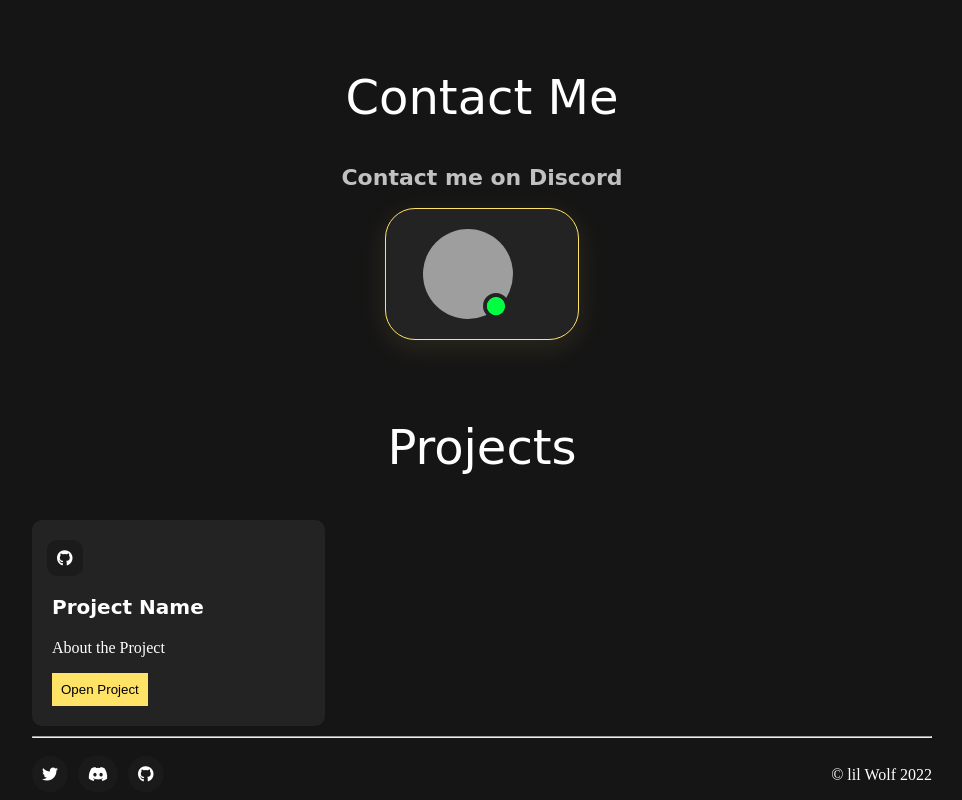
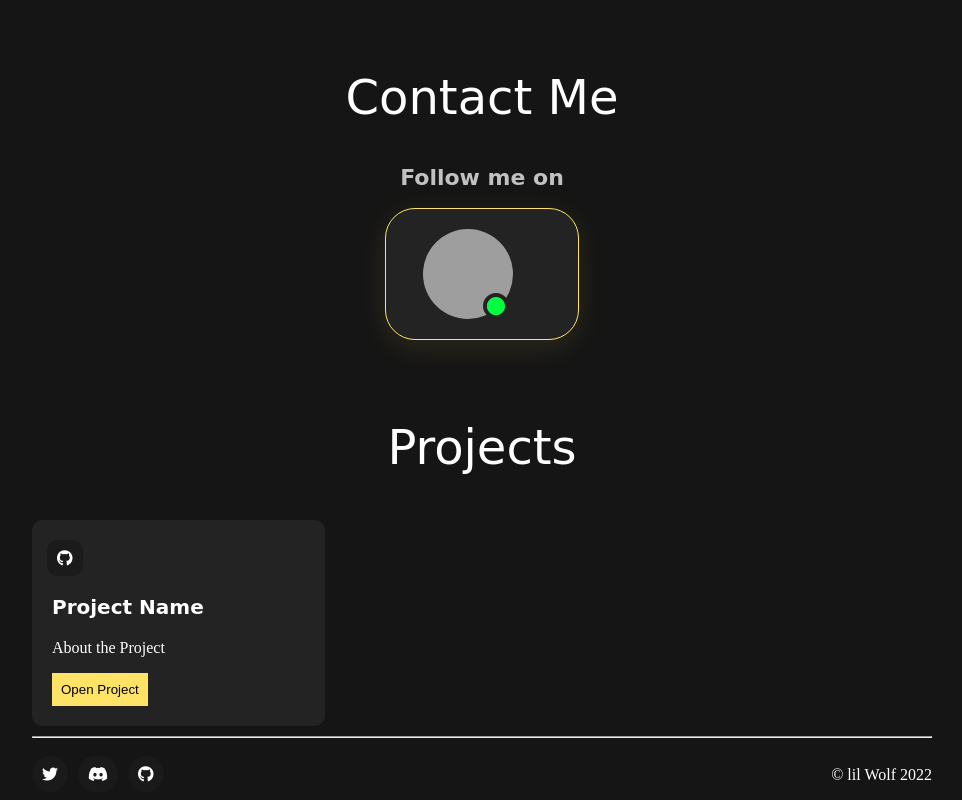
Before and after one commit to lilWolf011/Portfolio-Web-Site, a plain HTML site: page index.html in a window 1280 px wide. Shown: the part 1002-1802 px from the top of the page, without its empty margins (158-1120 px from the left). Drawn offline with Linux system fonts and the light colour scheme; no server answers; grey boxes are pictures that could not be loaded.

Commit message:
Update index.html

```diff
--- a/index.html
+++ b/index.html
@@ -59,7 +59,7 @@
             <!--CONTACTME-->
             <section class="contact-me">
                 <h1>Contact Me</h1>
-                <h2>Contact me on Discord</h2>
+                <h2>Follow me on</h2>
 
                 <div class="box">
                     <article class="discord">
```
